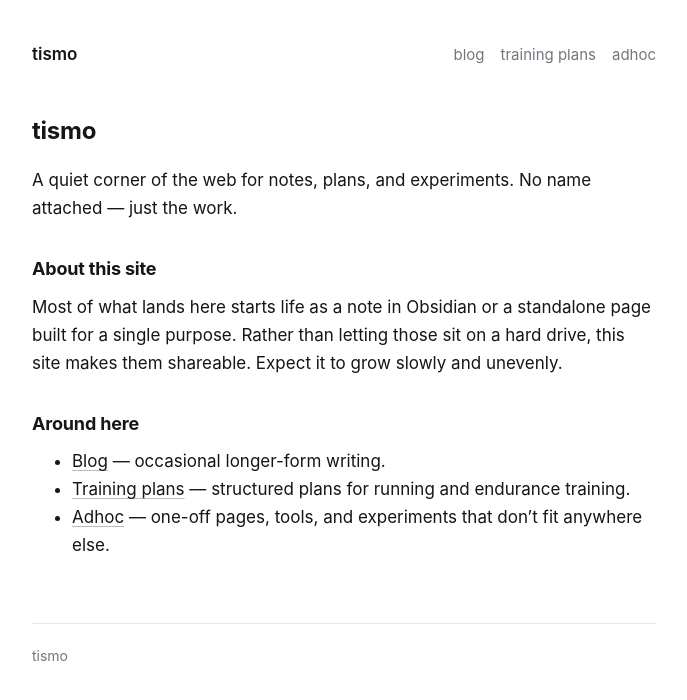
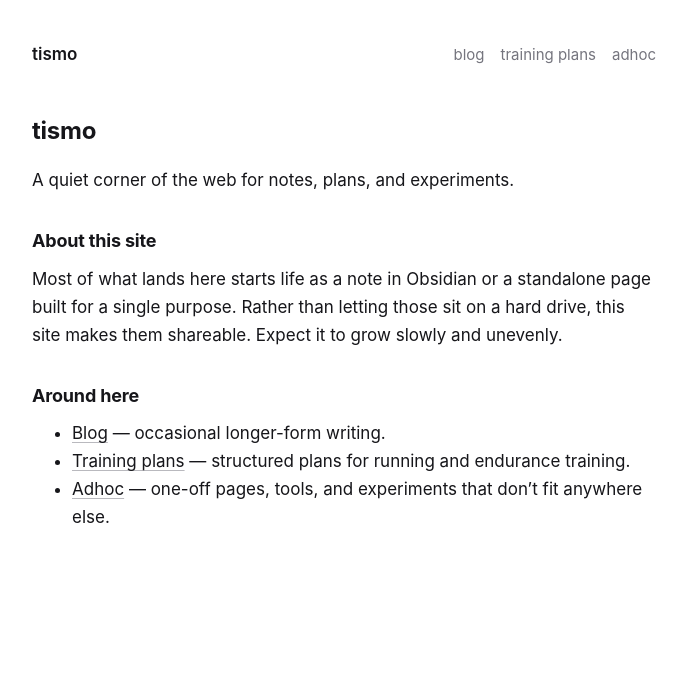
Before and after one commit to alexander-miguel/my-pages, a Jekyll site: the page built from index.md, in a window 1280 px wide. Shown: the top 700 px of the page, without its empty margins (296-983 px from the left). Built offline with Jekyll 4.4.1, drawn with Linux system fonts in a browser that asks for light colours.

Commit message:
Remove landing page tagline and site footer
Co-Authored-By: Claude Fable 5 <noreply@anthropic.com>

```diff
--- a/_layouts/default.html
+++ b/_layouts/default.html
@@ -19,8 +19,5 @@
   <main>
 {{ content }}
   </main>
-  <footer class="site-footer">
-    <span>{{ site.title }}</span>
-  </footer>
 </body>
 </html>
--- a/assets/css/style.css
+++ b/assets/css/style.css
@@ -162,12 +162,3 @@ th, td {
   flex-shrink: 0;
   font-variant-numeric: tabular-nums;
 }
-
-/* Footer */
-.site-footer {
-  margin-top: 4rem;
-  padding-top: 1.25rem;
-  border-top: 1px solid var(--rule);
-  color: var(--muted);
-  font-size: 0.875rem;
-}
--- a/index.md
+++ b/index.md
@@ -4,8 +4,7 @@ layout: default
 
 # tismo
 
-A quiet corner of the web for notes, plans, and experiments. No name attached
-— just the work.
+A quiet corner of the web for notes, plans, and experiments.
 
 ## About this site
 
```
